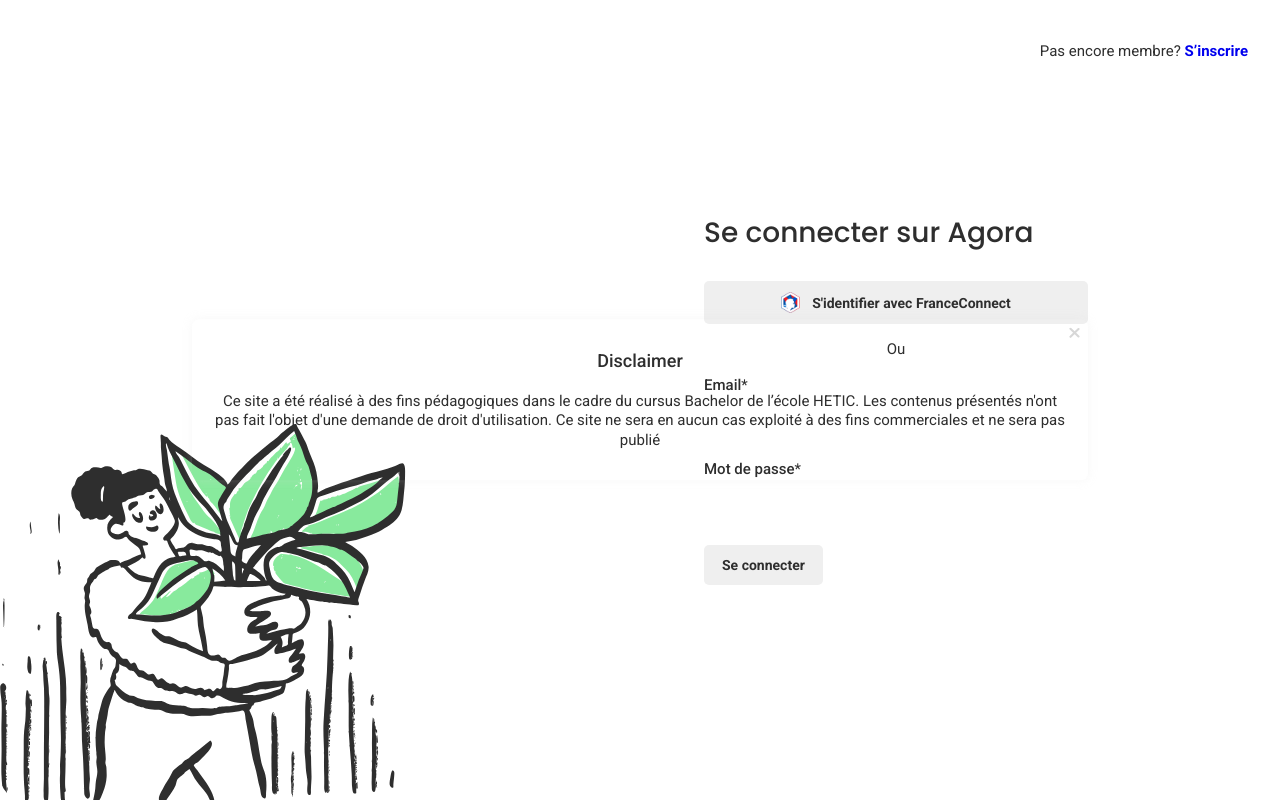
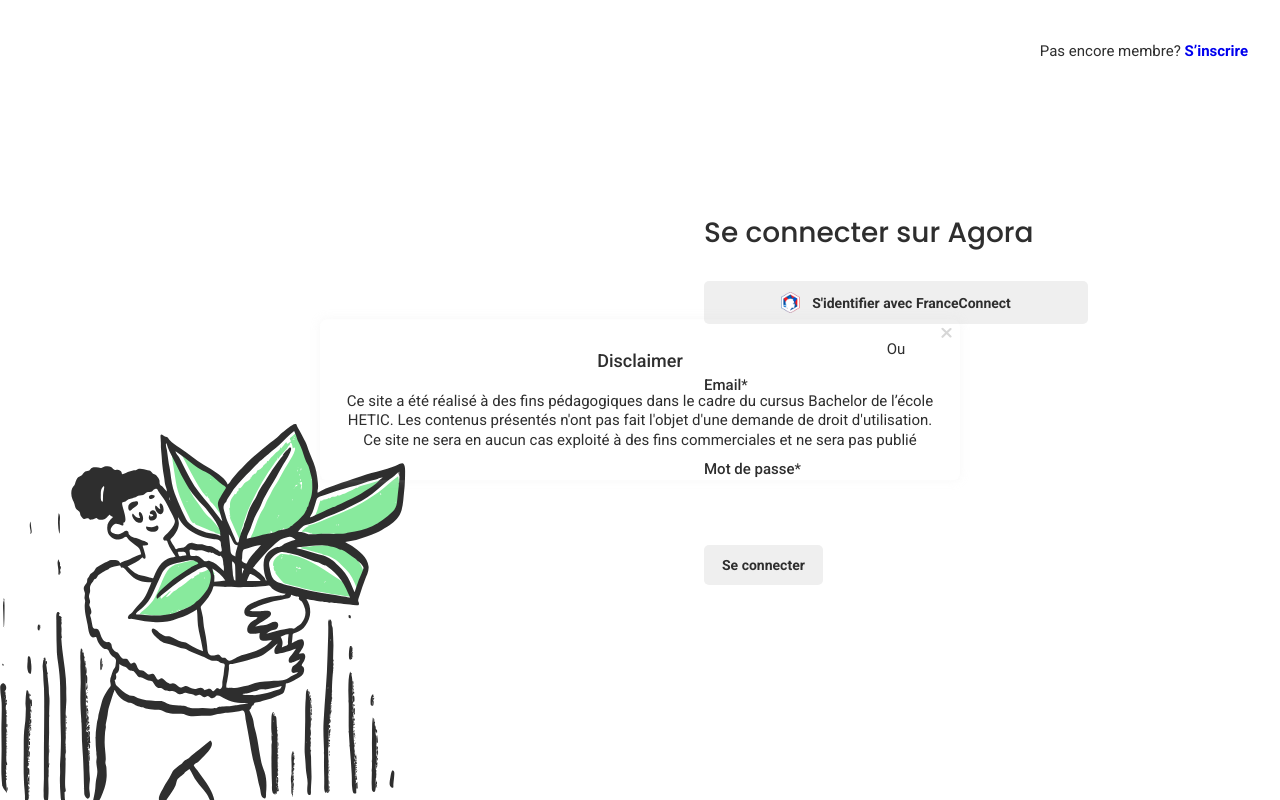
Before and after one commit to ETombuyses/agora, a React (Create React App) app: page /#/login in a window 1280 px wide. Built offline with nearby package versions, Linux system fonts and the light colour scheme.

Commit message:
[disclaimer] change size ans systeme of disclaimer

```diff
--- a/src/App.js
+++ b/src/App.js
@@ -1,5 +1,4 @@
-import React, { useEffect, useRef } from 'react'
-import styled from 'styled-components'
+import React, { useEffect } from 'react'
 import { HashRouter as Router } from 'react-router-dom'
 
 // tools
@@ -7,7 +6,6 @@ import { getNewTokens } from './tools/isAuth'
 
 // components
 import { Nav } from './components/organisms/Nav'
-import { Modal } from './components/molecules/layout/Modal'
 
 // acess environment variables
 require('dotenv').config()
@@ -15,15 +13,9 @@ require('dotenv').config()
 /* -----------------------------------------------------JSX------------------------------------------------ */
 
 export default function App() {
-  const modal = useRef(null)
-
   useEffect(() => {
     getNewTokens()
   })
-
-  const onClickModal = () => {
-    modal.current.style.display = 'none'
-  }
 
   // Timer for refresh Token
   const refreshTokenTimer = () => {
@@ -36,24 +28,7 @@ export default function App() {
 
   return (
     <Router>
-      <>
-        <Nav />
-        <ModalDisclaimer
-          onClose={onClickModal}
-          ref={modal}
-          text={
-            "<p class='disclaimerTitle'>Disclaimer</p><br>Ce site a été réalisé à des fins pédagogiques dans le cadre du cursus Bachelor de l’école HETIC. Les contenus présentés n'ont pas fait l'objet d'une demande de droit d'utilisation. Ce site ne sera en aucun cas exploité à des fins commerciales et ne sera pas publié"
-          }
-        />
-      </>
+      <Nav />
     </Router>
   )
 }
-
-/* -----------------------------------------------------STYLE------------------------------------------------ */
-
-const ModalDisclaimer = styled(Modal)`
-  visibility: visible;
-  z-index: 101;
-  position: fixed;
-`
--- a/src/components/molecules/layout/Modal.jsx
+++ b/src/components/molecules/layout/Modal.jsx
@@ -3,7 +3,7 @@ import styled from 'styled-components'
 
 // icon
 import { ReactComponent as crossIcon } from '../../../assets/icons/layout/cross.svg'
-import { toRem } from '../../../scss/config/mixins'
+import { media, toRem } from '../../../scss/config/mixins'
 
 /* -----------------------------------------------------COMPONENT------------------------------------------------ */
 
@@ -51,6 +51,10 @@ const PopUpContainer = styled.div`
   transform: translate(-50%, -50%);
   text-align: center;
   box-shadow: 0 0 10px rgba(223, 223, 223, 0.25);
+
+  ${media.desktop`
+    width: 50%;
+  `}
 `
 
 const PopUpContent = styled.p`
--- a/src/routes/Login.jsx
+++ b/src/routes/Login.jsx
@@ -1,4 +1,4 @@
-import React, { useState } from 'react'
+import React, { useState, useRef } from 'react'
 import styled from 'styled-components'
 import { Link } from 'react-router-dom'
 import { media } from '../scss/config/mixins'
@@ -10,6 +10,7 @@ import { login } from '../tools/isAuth'
 import { Button } from '../components/atoms/form/Button'
 import { SectionSepartor } from '../components/atoms/layout/SectionSeparator'
 import { InputText } from '../components/atoms/form/InputText'
+import { Modal } from '../components/molecules/layout/Modal'
 
 // images and icons
 import welcomeImage from '../assets/images/person-holding-plant.svg'
@@ -20,6 +21,14 @@ import { ReactComponent as GovIcon } from '../assets/icons/login/gouv.svg'
 export default function Login() {
   const [password, setPassword] = useState(null)
   const [email, setEmail] = useState(null)
+
+  const modal = useRef(null)
+  let modaleShown = localStorage.getItem('modalShown')
+
+  const onClickModal = () => {
+    modal.current.style.display = 'none'
+    localStorage.setItem('modalShown', true)
+  }
 
   const emailStorage = (e) => {
     setEmail(e.target.value)
@@ -74,6 +83,15 @@ export default function Login() {
           <ToggleLink to="/register"> S’inscrire</ToggleLink>
         </ToggleText>
       </ContentWrapper>
+      {!modaleShown && (
+        <ModalDisclaimer
+          onClose={onClickModal}
+          ref={modal}
+          text={
+            "<p class='disclaimerTitle'>Disclaimer</p><br>Ce site a été réalisé à des fins pédagogiques dans le cadre du cursus Bachelor de l’école HETIC. Les contenus présentés n'ont pas fait l'objet d'une demande de droit d'utilisation. Ce site ne sera en aucun cas exploité à des fins commerciales et ne sera pas publié"
+          }
+        />
+      )}
     </PageWrapper>
   )
 }
@@ -171,3 +189,7 @@ const ToggleLink = styled(Link)`
   cursor: pointer;
   font-weight: bold;
 `
+const ModalDisclaimer = styled(Modal)`
+  visibility: visible;
+  position: fixed;
+`
--- a/src/routes/Register.jsx
+++ b/src/routes/Register.jsx
@@ -11,7 +11,7 @@ import { Button } from '../components/atoms/form/Button'
 import { SectionSepartor } from '../components/atoms/layout/SectionSeparator'
 import { RegisterForm } from '../components/organisms/RegisterForm'
 import { register } from '../tools/isAuth'
-import { media, toRem } from '../scss/config/mixins'
+import { media } from '../scss/config/mixins'
 
 // images and icons
 import welcomeImage from '../assets/images/person-holding-plant.svg'
```
